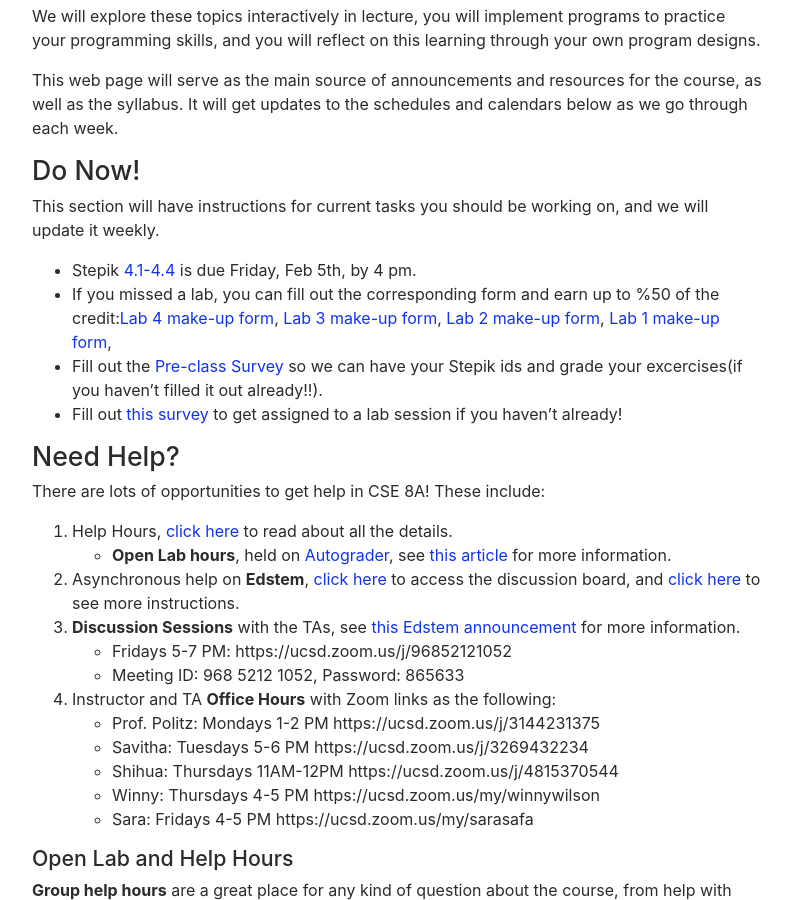
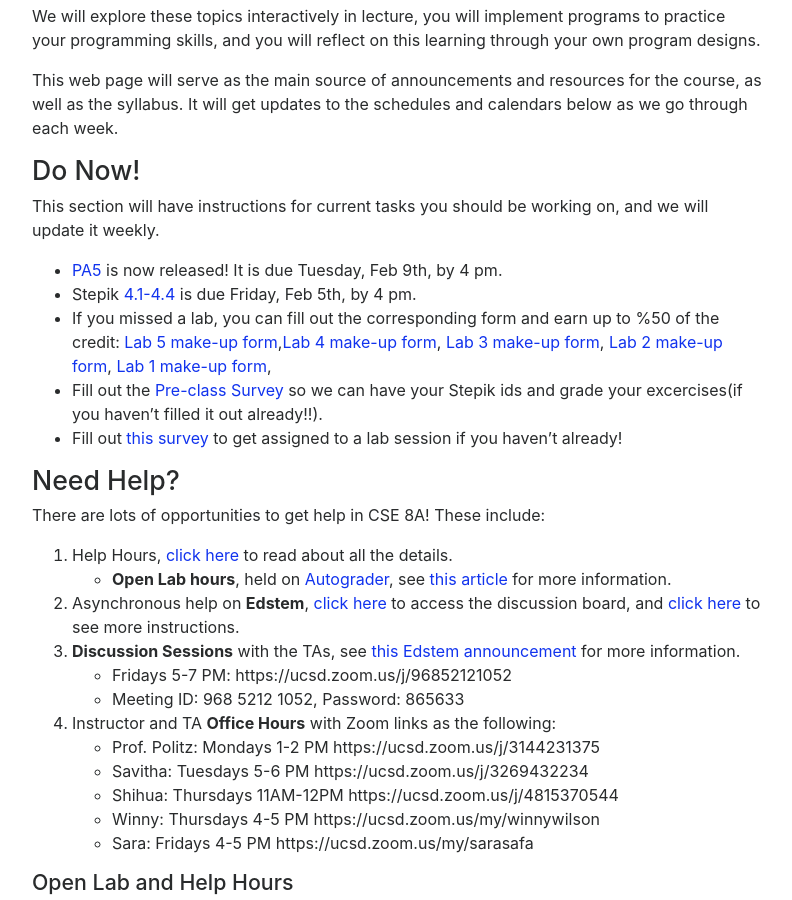
Before and after one commit to ucsd-cse8a-w21/ucsd-cse8a-w21.github.io, a Jekyll site: the page built from index.md, in a window 1280 px wide and 900 px high, scrolled down 683 px. Shown: the whole window, without its empty margins (243-1035 px from the left). Built offline with Jekyll 4.4.1, drawn with Linux system fonts in a browser that asks for light colours; nearby versions of some CDN libraries.

Commit message:
PA5 & Lab make-up form

```diff
--- a/index.md
+++ b/index.md
@@ -28,8 +28,9 @@ and calendars below as we go through each week.
 This section will have instructions for current tasks you should be working
 on, and we will update it weekly.
 
+- [PA5](https://docs.google.com/document/d/1W1yW5yE8AEKlTHvoFQ3MYsjA_ZePP5jCeHwGC10SDK0/edit?usp=sharing) is now released! It is due Tuesday, Feb 9th, by 4 pm.
 - Stepik [4.1-4.4](https://stepik.org/lesson/467754/step/1?unit=458573) is due Friday, Feb 5th, by 4 pm.
-- If you missed a lab, you can fill out the corresponding form and earn up to %50 of the credit:[Lab 4 make-up form](https://forms.gle/6GvsRUKZAqs8x8Pr7), [Lab 3 make-up form](https://docs.google.com/forms/d/e/1FAIpQLSd34OGESkTY_MG_50luXb9NF_11-Cr94hGmgM-R-ple6NTtFg/viewform), [Lab 2 make-up form](https://forms.gle/q1s1Dr1KMe3RY77LA), [Lab 1 make-up form](https://forms.gle/QybphWqaceBJUVQR9),
+- If you missed a lab, you can fill out the corresponding form and earn up to %50 of the credit: [Lab 5 make-up form](https://forms.gle/14defd6iyCd5kM2i6),[Lab 4 make-up form](https://forms.gle/6GvsRUKZAqs8x8Pr7), [Lab 3 make-up form](https://docs.google.com/forms/d/e/1FAIpQLSd34OGESkTY_MG_50luXb9NF_11-Cr94hGmgM-R-ple6NTtFg/viewform), [Lab 2 make-up form](https://forms.gle/q1s1Dr1KMe3RY77LA), [Lab 1 make-up form](https://forms.gle/QybphWqaceBJUVQR9),
 - Fill out the [Pre-class Survey](https://forms.gle/fu7V8UxvKEH3i6ef7) so we can have your Stepik ids and grade your excercises(if you haven't filled it out already!!).
 - Fill out [this
 survey](https://docs.google.com/forms/d/e/1FAIpQLScrxmgbgx9BCM8n_qo-BI4rKQAXhbGR2yf-sLrJGNYnanczSA/viewform)
```
